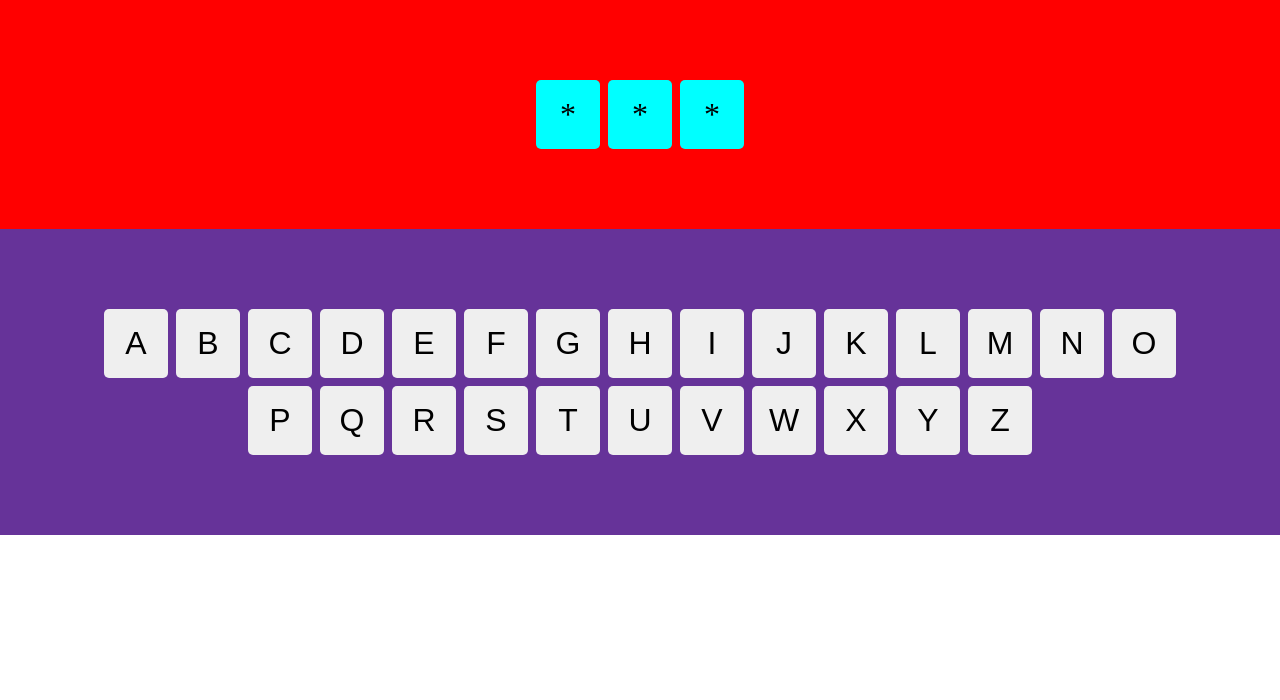
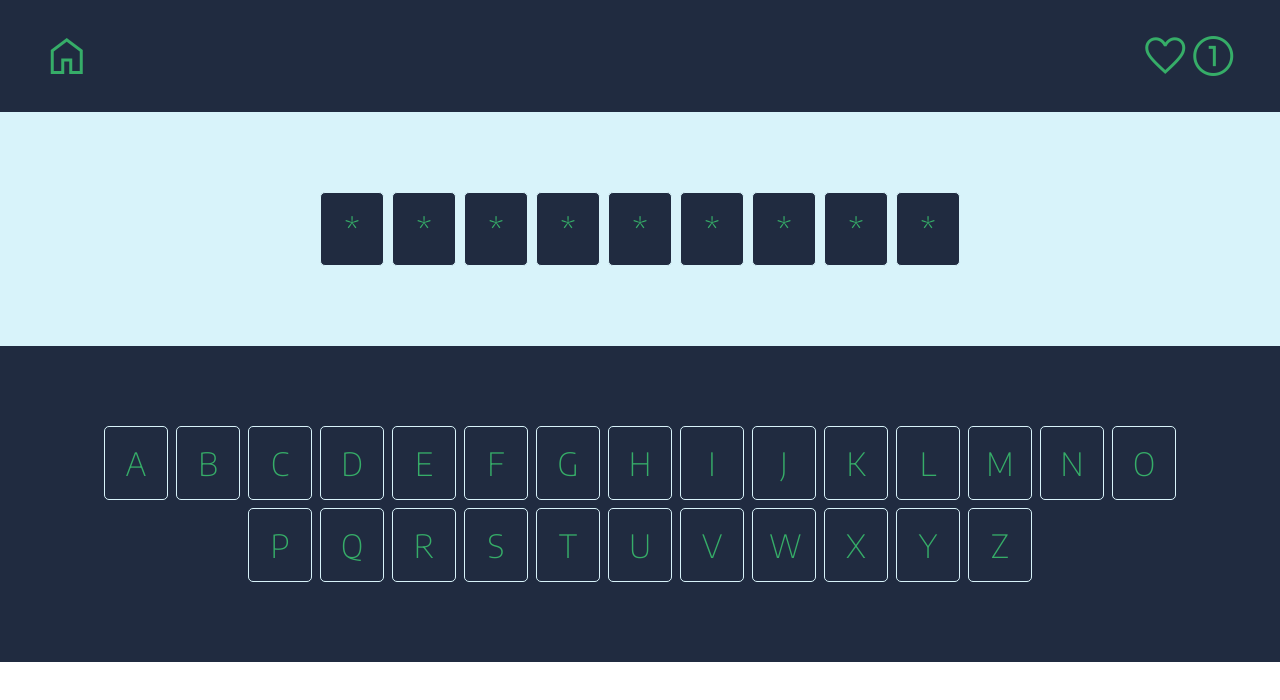
Before and after one commit to kaesar84/PilJS, a plain HTML site: page index.html in a window 1280 px wide. Drawn offline with nearby package versions, Linux system fonts and the light colour scheme.

Commit message:
estilos
estilando

```diff
--- a/index.html
+++ b/index.html
@@ -4,19 +4,36 @@
     <meta charset="UTF-8" />
     <meta name="viewport" content="width=device-width, initial-scale=1.0" />
     <title>Document</title>
-    <link rel="stylesheet" href="style.css">
+    <link rel="stylesheet" href="style.css" />
+    <link rel="preconnect" href="https://fonts.googleapis.com" />
+    <link rel="preconnect" href="https://fonts.gstatic.com" crossorigin />
+    <link
+      href="https://fonts.googleapis.com/css2?family=Encode+Sans:wght@200&display=swap"
+      rel="stylesheet"
+    />
+    <link
+      rel="stylesheet"
+      href="https://fonts.googleapis.com/css2?family=Material+Symbols+Outlined:opsz,wght,FILL,GRAD@24,400,0,0"
+    />
   </head>
   <body>
+    <header>
+      <div class="col1">
+        <span id="home" class="material-symbols-outlined"> home </span>
+      </div>
+      <div class="col2"></div>
+      <div class="col3">
+        <span id="vida" class="material-symbols-outlined"> favorite </span>
+        <span id="numVida" class="material-symbols-outlined" value=""> counter_1 </span>
+
+      </div>
+    </header>
     <!-- <input id="btn1" type="text" />
     <button onclick="ac()">boton</button> -->
 
-<section id="zonaPalabra">
-    <div id="contenedorPalabraBuscada">
-
-    </div>
-</section>
-
-
+    <section id="zonaPalabra">
+      <div id="contenedorPalabraBuscada"></div>
+    </section>
 
     <section id="zonaAbc">
       <div id="botonesAbecedario">
--- a/scripts.js
+++ b/scripts.js
@@ -1,4 +1,4 @@
-let palabraMinus = "aba";
+let palabraMinus = "cacahuete";
 let palabra = palabraMinus.toLocaleUpperCase();
 let longitudPalabra = palabra.length;
 
@@ -26,6 +26,28 @@ function buscada() {
   //
 }
 
+
+// Cambio de estilo si la palabra es correcta
+function cambioAcierto() {
+  let palabraOk = document.querySelectorAll(".btnBuscada");
+
+  palabraOk.forEach(function (element) {
+    element.classList.add("palabraEncontrada");
+    element.classList.remove("btnBuscada");
+  });
+}
+
+// Cambio de estilo si la palabra es incorrecta
+function cambioError() {
+  let palabraOk = document.querySelectorAll(".btnBuscada");
+
+  palabraOk.forEach(function (element) {
+    element.classList.add("palabraError");
+    element.classList.remove("btnBuscada");
+  });
+}
+
+// valida la existencia de la letra
 function ac(letra) {
   let intro = letra;
   let check = false;
@@ -39,7 +61,8 @@ function ac(letra) {
       buscada();
     }
     if (palabra == copiaPalabra.join("")) {
-      alert("has Acertado");
+      console.log("has Acertado");
+      cambioAcierto();
       break;
     }
   }
@@ -48,10 +71,12 @@ function ac(letra) {
   console.log(vidas);
 
   if (vidas < 1) {
+    cambioError();
     alert("loser");
   }
 }
 
+// Rellena el array con el caracter correspondiente
 function rellenaArray(index, element) {
   copiaPalabra[index] = element;
 
--- a/style.css
+++ b/style.css
@@ -1,35 +1,77 @@
+:root {
+  --darkBlue-color: #202b40;
+  --light-color: #d8f3fa;
+  --green-color: #36ad68;
+}
+
 * {
   padding: 0;
   margin: 0;
   box-sizing: border-box;
+  font-family: "Encode Sans", sans-serif;
+}
+
+header {
+  width: 100vw;
+  background-color: var(--darkBlue-color);
+  padding: 2rem;
+  display: flex;
+  color: var(--green-color);
+  align-items: center;
+  justify-content: space-around;
+}
+
+.col1,
+.col2,
+.col3 {
+  width: 30vw;
+  display: flex;
+  align-items: start;
+  justify-content: start;
+
+}
+.col3{
+  align-items: end;
+  justify-content: end;
 }
 
 
 
 
-#zonaPalabra, #zonaAbc {
+#home {
+  font-size: 3rem;
+  color: var(--green-color);
+}
+
+#vida,
+#numVida {
+  font-size: 3rem;
+  color: var(--green-color);
+}
+
+#zonaPalabra,
+#zonaAbc {
   width: 100vw;
   display: flex;
   align-items: center;
   justify-content: center;
 }
 
-#contenedorPalabraBuscada{
+#contenedorPalabraBuscada {
   width: 100vw;
   display: flex;
-    background-color: red;
+  background-color: var(--light-color);
   padding: 5rem;
   align-items: center;
   justify-content: center;
   flex-wrap: wrap;
   gap: 0.5rem;
-
 }
 
 #botonesAbecedario {
   width: 100vw;
   display: flex;
-  background-color: rebeccapurple;
+  background-color: var(--darkBlue-color);
   padding: 5rem;
   align-items: center;
   justify-content: center;
@@ -45,19 +87,25 @@
   font-size: 2rem;
   border-radius: 5px;
   transition: all 0.5s;
+  color: var(--green-color);
+  border: 1px solid var(--light-color);
+  background-color: var(--darkBlue-color);
 }
 
 .btnLetra:hover {
   scale: 1.1;
+  background-color: var(--green-color);
+  color: var(--darkBlue-color);
 }
 
 .btnLetraHide {
   opacity: 0.2;
 }
 
-
-.btnBuscada, .btnEncontrada{
-    background-color: aqua;
+.btnBuscada,
+.palabraEncontrada,
+.palabraError {
+  background-color: var(--darkBlue-color);
   width: 4rem;
   height: auto;
   border: none;
@@ -65,9 +113,32 @@
   text-align: center;
   padding: 1rem;
   border-radius: 5px;
-
+  color: var(--green-color);
+  border: 1px solid var(--light-color);
 }
 
-.btnEncontrada{
-    color: black;
+.palabraEncontrada {
+  background-color: var(--green-color);
+  color: (var(--light-color));
+  animation: bravo 1.5s;
+  animation-fill-mode: forwards;
+  border: none;
 }
+
+@keyframes bravo {
+  from {
+    width: 4rem;
+    padding: 1rem;
+    height: auto;
+  }
+  to {
+    width: 4.5rem;
+    padding: 1.1rem;
+    height: auto;
+    font-weight: bold;
+  }
+}
+
+.palabraError {
+  opacity: 0.2;
+}
```
Lines whose indentation alone changed are shown as unchanged.
